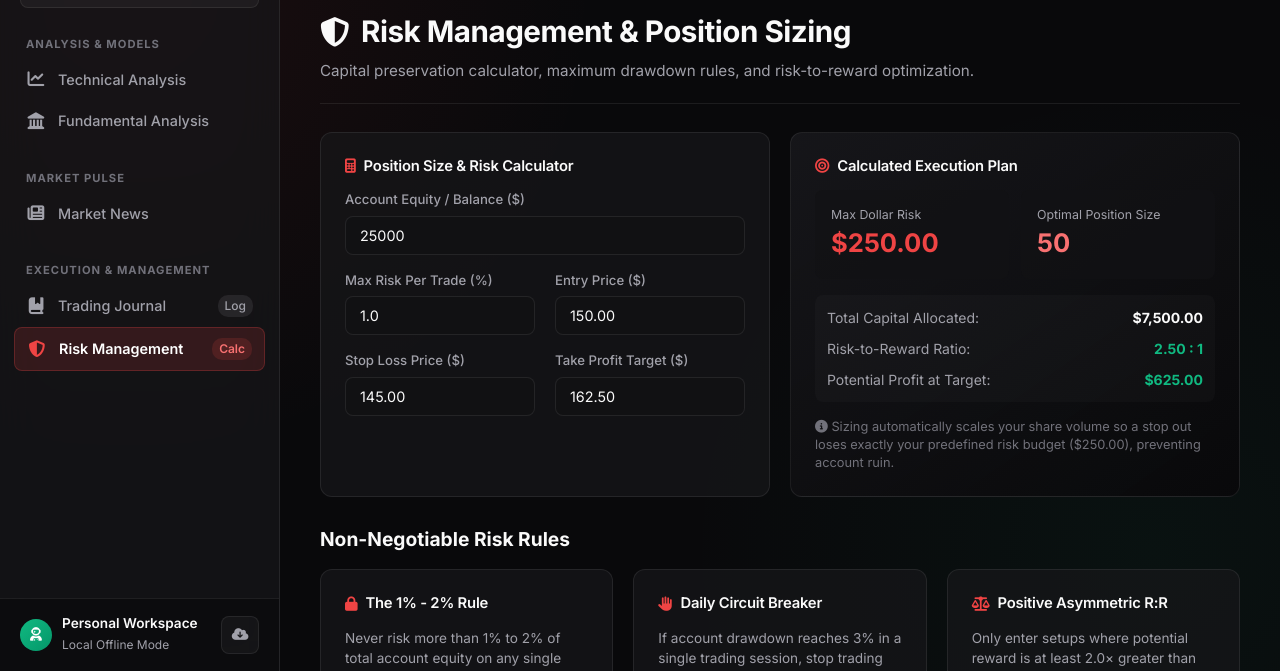
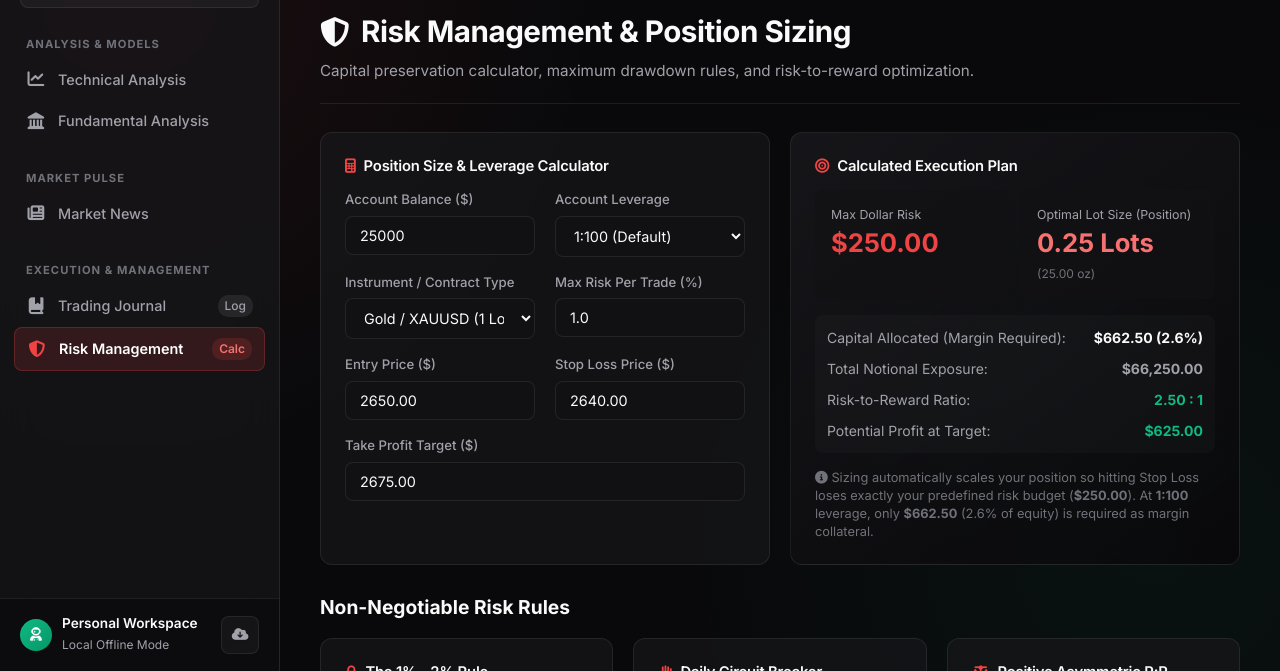
Before and after one commit to Hiokz/trading, a plain HTML site: page index.html in a window 1280 px wide. Both pictures are taken after a click on the link "Risk Management Calc". Shown: the part 129-800 px from the top of the page. Drawn offline with Linux system fonts and the light colour scheme; a web font is replaced by a local one.

Commit message:
feat: add leverage and automatic lot sizing based on risk and SL with 1:100 default

```diff
--- a/app.js
+++ b/app.js
@@ -228,6 +228,8 @@ function initLiveClocks() {
  * ------------------------------------------------------------- */
 function initRiskCalculator() {
     const accBalanceInput = document.getElementById('calc-acc-balance');
+    const leverageInput = document.getElementById('calc-leverage');
+    const marketTypeInput = document.getElementById('calc-market-type');
     const riskPercentInput = document.getElementById('calc-risk-percent');
     const entryPriceInput = document.getElementById('calc-entry-price');
     const stopLossInput = document.getElementById('calc-stop-loss');
@@ -235,9 +237,12 @@ function initRiskCalculator() {
 
     const outRiskAmount = document.getElementById('calc-out-risk-amount');
     const outPositionSize = document.getElementById('calc-out-position-size');
+    const outUnitsDetail = document.getElementById('calc-out-units-detail');
+    const outMarginRequired = document.getElementById('calc-out-margin-required');
     const outTotalValue = document.getElementById('calc-out-total-value');
     const outRewardRisk = document.getElementById('calc-out-reward-risk');
     const outPotentialProfit = document.getElementById('calc-out-potential-profit');
+    const infoNote = document.getElementById('calc-info-note');
 
     function calculate() {
         const balance = parseFloat(accBalanceInput.value) || 0;
@@ -245,38 +250,99 @@ function initRiskCalculator() {
         const entry = parseFloat(entryPriceInput.value) || 0;
         const stop = parseFloat(stopLossInput.value) || 0;
         const target = parseFloat(takeProfitInput.value) || 0;
+        const leverage = parseFloat(leverageInput ? leverageInput.value : 100) || 100;
+        const marketType = marketTypeInput ? marketTypeInput.value : 'gold';
 
-        if (balance <= 0 || riskPct <= 0 || entry <= 0 || stop <= 0) {
+        if (balance <= 0 || riskPct <= 0 || entry <= 0 || stop <= 0 || entry === stop) {
             if (outRiskAmount) outRiskAmount.textContent = '$0.00';
-            if (outPositionSize) outPositionSize.textContent = '0';
+            if (outPositionSize) outPositionSize.textContent = '0.00 Lots';
+            if (outUnitsDetail) outUnitsDetail.textContent = '(0 units)';
+            if (outMarginRequired) outMarginRequired.textContent = '$0.00';
             if (outTotalValue) outTotalValue.textContent = '$0.00';
             if (outRewardRisk) outRewardRisk.textContent = '0.00 : 1';
             if (outPotentialProfit) outPotentialProfit.textContent = '$0.00';
             return;
         }
 
+        // 1. Predefined Max Dollar Risk
         const riskDollar = balance * (riskPct / 100);
+
+        // 2. Stop Loss Distance per unit
         const stopDistance = Math.abs(entry - stop);
 
-        let positionSize = 0;
-        if (stopDistance > 0) {
-            positionSize = riskDollar / stopDistance;
+        // 3. Position Size in raw units (oz for gold, units for forex, shares for equity)
+        const positionUnits = riskDollar / stopDistance;
+
+        // 4. Lot sizing calculation based on market type
+        let lotsFormatted = '';
+        let unitsFormatted = '';
+
+        if (marketType === 'gold') {
+            const contractSize = 100; // 1 standard lot = 100 troy oz
+            const lots = positionUnits / contractSize;
+            lotsFormatted = `${lots.toFixed(2)} Lots`;
+            unitsFormatted = `(${positionUnits.toFixed(2)} oz)`;
+        } else if (marketType === 'forex') {
+            const contractSize = 100000; // 1 standard lot = 100,000 units
+            const lots = positionUnits / contractSize;
+            lotsFormatted = `${lots.toFixed(2)} Lots`;
+            unitsFormatted = `(${Math.round(positionUnits).toLocaleString()} units)`;
+        } else {
+            // Stocks / Crypto (1 share/coin = 1 unit)
+            lotsFormatted = `${positionUnits.toFixed(2)} Shares`;
+            unitsFormatted = `(${positionUnits.toFixed(2)} units)`;
         }
 
-        const totalPositionValue = positionSize * entry;
+        // 5. Total Notional Position Value
+        const notionalValue = positionUnits * entry;
+
+        // 6. Actual Capital Allocated (Required Margin with Leverage)
+        const requiredMargin = notionalValue / leverage;
+        const marginPct = balance > 0 ? ((requiredMargin / balance) * 100).toFixed(1) : '0';
+
+        // 7. Reward-to-Risk and Profit Target
         const targetDistance = Math.abs(target - entry);
         const rr = stopDistance > 0 && targetDistance > 0 ? (targetDistance / stopDistance).toFixed(2) : '0.00';
-        const potentialProfit = positionSize * targetDistance;
+        const potentialProfit = positionUnits * targetDistance;
 
         if (outRiskAmount) outRiskAmount.textContent = formatUSD(riskDollar);
-        if (outPositionSize) outPositionSize.textContent = positionSize.toLocaleString(undefined, { maximumFractionDigits: 2 });
-        if (outTotalValue) outTotalValue.textContent = formatUSD(totalPositionValue);
+        if (outPositionSize) outPositionSize.textContent = lotsFormatted;
+        if (outUnitsDetail) outUnitsDetail.textContent = unitsFormatted;
+        if (outMarginRequired) outMarginRequired.textContent = `${formatUSD(requiredMargin)} (${marginPct}%)`;
+        if (outTotalValue) outTotalValue.textContent = formatUSD(notionalValue);
         if (outRewardRisk) outRewardRisk.textContent = `${rr} : 1`;
         if (outPotentialProfit) outPotentialProfit.textContent = formatUSD(potentialProfit);
+
+        if (infoNote) {
+            infoNote.innerHTML = `<i class="fa-solid fa-circle-info"></i> Sizing automatically scales your position so hitting Stop Loss loses exactly your predefined risk budget (<strong>${formatUSD(riskDollar)}</strong>). At <strong>1:${leverage}</strong> leverage, only <strong>${formatUSD(requiredMargin)}</strong> (${marginPct}% of equity) is required as margin collateral.`;
+        }
     }
 
-    [accBalanceInput, riskPercentInput, entryPriceInput, stopLossInput, takeProfitInput].forEach(inp => {
-        if (inp) inp.addEventListener('input', calculate);
+    if (marketTypeInput) {
+        marketTypeInput.addEventListener('change', () => {
+            const type = marketTypeInput.value;
+            if (type === 'gold') {
+                entryPriceInput.value = '2650.00';
+                stopLossInput.value = '2640.00';
+                takeProfitInput.value = '2675.00';
+            } else if (type === 'forex') {
+                entryPriceInput.value = '1.0850';
+                stopLossInput.value = '1.0820';
+                takeProfitInput.value = '1.0925';
+            } else if (type === 'shares') {
+                entryPriceInput.value = '150.00';
+                stopLossInput.value = '145.00';
+                takeProfitInput.value = '162.50';
+            }
+            calculate();
+        });
+    }
+
+    [accBalanceInput, leverageInput, riskPercentInput, entryPriceInput, stopLossInput, takeProfitInput].forEach(inp => {
+        if (inp) {
+            inp.addEventListener('input', calculate);
+            inp.addEventListener('change', calculate);
+        }
     });
 
     calculate();
--- a/index.html
+++ b/index.html
@@ -814,35 +814,59 @@
                             <div class="card-header">
                                 <div class="card-title">
                                     <i class="fa-solid fa-calculator"></i>
-                                    <span>Position Size &amp; Risk Calculator</span>
-                                </div>
-                            </div>
-
-                            <div class="form-group">
-                                <label for="calc-acc-balance">Account Equity / Balance ($)</label>
-                                <input type="number" id="calc-acc-balance" class="form-control" value="25000" min="1" step="100">
-                            </div>
-
-                            <div class="grid-2" style="margin-bottom:0;">
-                                <div class="form-group">
-                                    <label for="calc-risk-percent">Max Risk Per Trade (%)</label>
-                                    <input type="number" id="calc-risk-percent" class="form-control" value="1.0" min="0.1" max="10" step="0.1">
-                                </div>
-                                <div class="form-group">
-                                    <label for="calc-entry-price">Entry Price ($)</label>
-                                    <input type="number" id="calc-entry-price" class="form-control" value="150.00" min="0.0001" step="0.01">
+                                    <span>Position Size &amp; Leverage Calculator</span>
                                 </div>
                             </div>
 
                             <div class="grid-2" style="margin-bottom:0;">
                                 <div class="form-group">
-                                    <label for="calc-stop-loss">Stop Loss Price ($)</label>
-                                    <input type="number" id="calc-stop-loss" class="form-control" value="145.00" min="0.0001" step="0.01">
+                                    <label for="calc-acc-balance">Account Balance ($)</label>
+                                    <input type="number" id="calc-acc-balance" class="form-control" value="25000" min="1" step="100">
                                 </div>
                                 <div class="form-group">
-                                    <label for="calc-take-profit">Take Profit Target ($)</label>
-                                    <input type="number" id="calc-take-profit" class="form-control" value="162.50" min="0.0001" step="0.01">
+                                    <label for="calc-leverage">Account Leverage</label>
+                                    <select id="calc-leverage" class="form-control">
+                                        <option value="1">1:1 (No Leverage / Spot)</option>
+                                        <option value="10">1:10</option>
+                                        <option value="20">1:20</option>
+                                        <option value="30">1:30</option>
+                                        <option value="50">1:50</option>
+                                        <option value="100" selected>1:100 (Default)</option>
+                                        <option value="200">1:200</option>
+                                        <option value="500">1:500</option>
+                                    </select>
                                 </div>
+                            </div>
+
+                            <div class="grid-2" style="margin-bottom:0;">
+                                <div class="form-group">
+                                    <label for="calc-market-type">Instrument / Contract Type</label>
+                                    <select id="calc-market-type" class="form-control">
+                                        <option value="gold" selected>Gold / XAUUSD (1 Lot = 100 oz)</option>
+                                        <option value="forex">Forex (1 Lot = 100,000 units)</option>
+                                        <option value="shares">Stocks / Crypto (1 Share = 1 unit)</option>
+                                    </select>
+                                </div>
+                                <div class="form-group">
+                                    <label for="calc-risk-percent">Max Risk Per Trade (%)</label>
+                                    <input type="number" id="calc-risk-percent" class="form-control" value="1.0" min="0.1" max="10" step="0.1">
+                                </div>
+                            </div>
+
+                            <div class="grid-2" style="margin-bottom:0;">
+                                <div class="form-group">
+                                    <label for="calc-entry-price">Entry Price ($)</label>
+                                    <input type="number" id="calc-entry-price" class="form-control" value="2650.00" min="0.0001" step="0.01">
+                                </div>
+                                <div class="form-group">
+                                    <label for="calc-stop-loss">Stop Loss Price ($)</label>
+                                    <input type="number" id="calc-stop-loss" class="form-control" value="2640.00" min="0.0001" step="0.01">
+                                </div>
+                            </div>
+
+                            <div class="form-group">
+                                <label for="calc-take-profit">Take Profit Target ($)</label>
+                                <input type="number" id="calc-take-profit" class="form-control" value="2675.00" min="0.0001" step="0.01">
                             </div>
                         </div>
 
@@ -860,15 +884,20 @@
                                     </div>
 
                                     <div style="background:var(--bg-card-inner); padding:16px; border-radius:var(--radius-sm);">
-                                        <div style="font-size:0.775rem; color:var(--text-muted);">Optimal Position Size</div>
-                                        <div id="calc-out-position-size" style="font-size:1.6rem; font-weight:700; color:#f87171;">50 Shares</div>
+                                        <div style="font-size:0.775rem; color:var(--text-muted);">Optimal Lot Size (Position)</div>
+                                        <div id="calc-out-position-size" style="font-size:1.6rem; font-weight:700; color:#f87171;">0.25 Lots</div>
+                                        <div id="calc-out-units-detail" style="font-size:0.75rem; color:var(--text-subtle); margin-top:2px;">(25.00 oz)</div>
                                     </div>
                                 </div>
 
                                 <div style="display:flex; flex-direction:column; gap:10px; font-size:0.875rem; color:var(--text-muted); padding:12px; border-radius:var(--radius-sm); background:rgba(255,255,255,0.02);">
                                     <div style="display:flex; justify-content:space-between;">
-                                        <span>Total Capital Allocated:</span>
-                                        <strong id="calc-out-total-value" style="color:var(--text-main);">$7,500.00</strong>
+                                        <span>Capital Allocated (Margin Required):</span>
+                                        <strong id="calc-out-margin-required" style="color:var(--text-main);">$662.50 (2.7%)</strong>
+                                    </div>
+                                    <div style="display:flex; justify-content:space-between;">
+                                        <span>Total Notional Exposure:</span>
+                                        <strong id="calc-out-total-value" style="color:var(--text-muted);">$66,250.00</strong>
                                     </div>
                                     <div style="display:flex; justify-content:space-between;">
                                         <span>Risk-to-Reward Ratio:</span>
@@ -881,8 +910,8 @@
                                 </div>
                             </div>
 
-                            <div style="margin-top: 16px; font-size:0.8rem; color:var(--text-subtle); line-height: 1.4;">
-                                <i class="fa-solid fa-circle-info"></i> Sizing automatically scales your share volume so a stop out loses exactly your predefined risk budget ($250.00), preventing account ruin.
+                            <div id="calc-info-note" style="margin-top: 16px; font-size:0.8rem; color:var(--text-subtle); line-height: 1.4;">
+                                <i class="fa-solid fa-circle-info"></i> Sizing automatically scales your lot volume so hitting Stop Loss loses exactly your predefined risk budget ($250.00). At 1:100 leverage, only $662.50 is required as margin collateral.
                             </div>
                         </div>
                     </div>
--- a/style.css
+++ b/style.css
@@ -867,6 +867,15 @@ body {
     box-shadow: 0 0 0 3px var(--primary-glow);
 }
 
+select.form-control {
+    cursor: pointer;
+}
+
+select.form-control option {
+    background: #18181b;
+    color: #fafafa;
+}
+
 textarea.form-control {
     resize: none;
     min-height: 90px;
```
